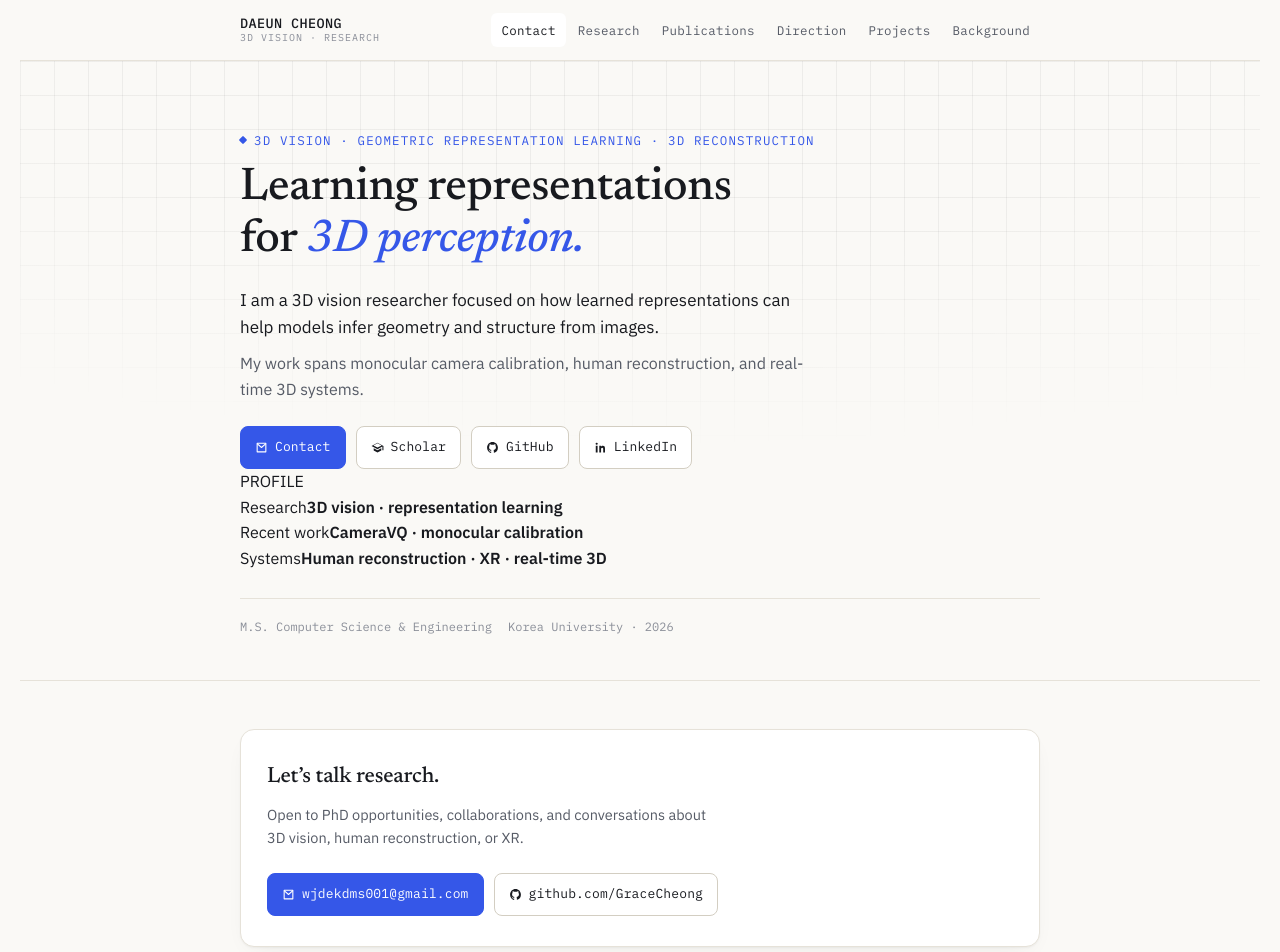
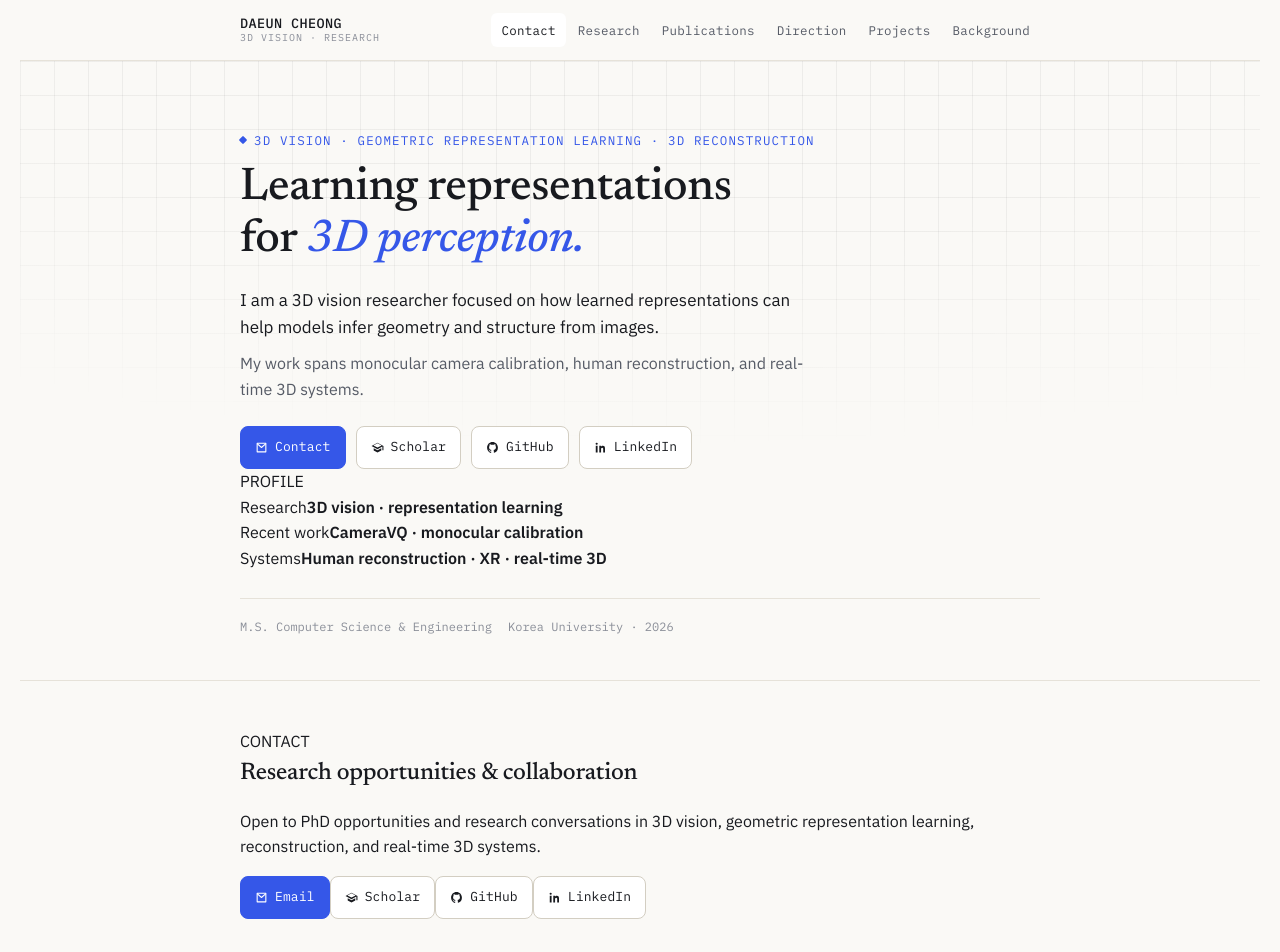
Before and after one commit to GraceCheong/web, a React (Vite) app: page / in a window 1280 px wide. Shown: the top 952 px of the page. Built offline with nearby package versions, Linux system fonts and the light colour scheme.

Commit message:
Move contact into early portfolio strip

```diff
--- a/src/components/Contact.jsx
+++ b/src/components/Contact.jsx
@@ -1,22 +1,34 @@
 import { profile } from '../data/content'
-import { EmailIcon, GitHubIcon } from './Icons'
+import { EmailIcon, ScholarIcon, GitHubIcon, LinkedInIcon } from './Icons'
 
 export default function Contact() {
   return (
-    <section className="wrap" id="contact">
-      <div className="contact-card">
-        <h2>Let&rsquo;s talk research.</h2>
-        <p>Open to PhD opportunities, collaborations, and conversations about 3D vision, human reconstruction, or XR.</p>
-        <div className="hero-links">
-          <a className="btn primary" href={`mailto:${profile.email}`}>
-            <EmailIcon />
-            {profile.email}
-          </a>
-          <a className="btn" href={profile.githubUrl} target="_blank" rel="noopener">
-            <GitHubIcon />
-            github.com/GraceCheong
-          </a>
-        </div>
+    <section className="wrap contact-strip" id="contact">
+      <div className="contact-copy">
+        <span className="contact-kicker">CONTACT</span>
+        <h2>Research opportunities &amp; collaboration</h2>
+        <p>
+          Open to PhD opportunities and research conversations in 3D vision, geometric representation learning,
+          reconstruction, and real-time 3D systems.
+        </p>
+      </div>
+      <div className="contact-actions">
+        <a className="btn primary" href={`mailto:${profile.email}`}>
+          <EmailIcon />
+          Email
+        </a>
+        <a className="btn" href={profile.scholarUrl} target="_blank" rel="noopener noreferrer">
+          <ScholarIcon />
+          Scholar
+        </a>
+        <a className="btn" href={profile.githubUrl} target="_blank" rel="noopener noreferrer">
+          <GitHubIcon />
+          GitHub
+        </a>
+        <a className="btn" href={profile.linkedinUrl} target="_blank" rel="noopener noreferrer">
+          <LinkedInIcon />
+          LinkedIn
+        </a>
       </div>
     </section>
   )
```
